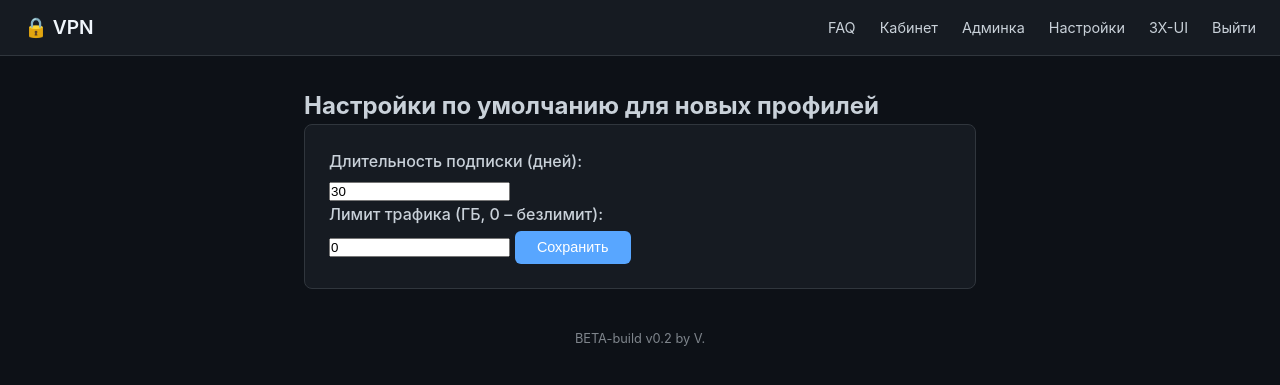
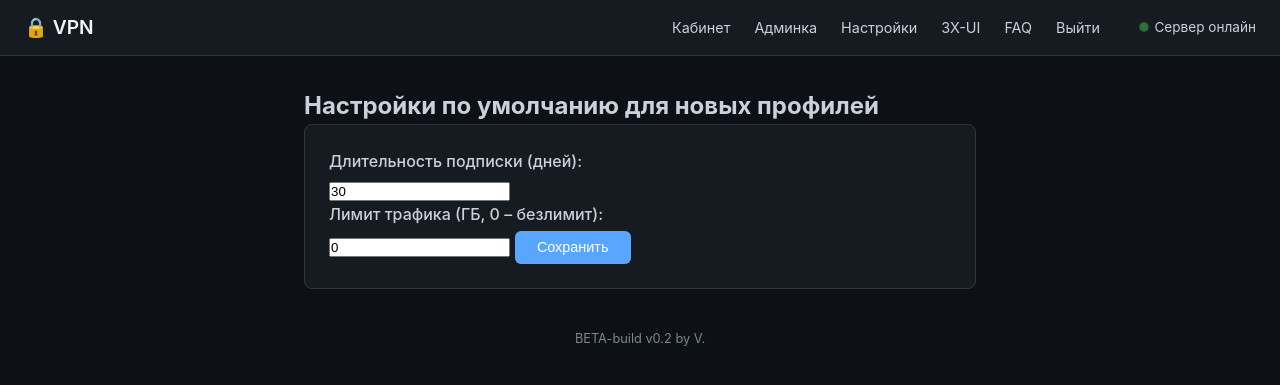
Before and after one commit to by-vshrd/web_panel, a Django app: page /accounts/admin-settings/ in a window 1280 px wide. Shown: the top 385 px of the page. Run offline with Django 5.2, Linux system fonts and the light colour scheme; the visitor is signed in with stand-in values (Sample User, id 1); data comes from the database, SQL or seed files in the repository; data that the repository does not hold is empty.

```diff
--- a/templates/base.html
+++ b/templates/base.html
@@ -139,27 +139,20 @@
             opacity: 0.6;
             padding: 1rem 0;
         }
-        .status-indicator {
+        /* Индикатор статуса в навбаре */
+        .navbar-status {
             display: flex;
             align-items: center;
-            justify-content: center;
-            gap: 0.5rem;
-            margin: 1.5rem 0;
-            padding: 0.6rem 1.2rem;
-            border-radius: 8px;
-            background: rgba(255,255,255,0.04);
-            border: 1px solid var(--border);
-            font-size: 0.95rem;
-            font-weight: 500;
+            gap: 0.4rem;
+            font-size: 0.85rem;
             color: var(--text);
-            transition: border-color 0.3s, background 0.3s;
+            margin-left: 1rem;
         }
         .status-dot {
-            width: 10px;
-            height: 10px;
+            width: 8px;
+            height: 8px;
             border-radius: 50%;
             background: gray;
-            box-shadow: 0 0 8px currentColor;
             animation: pulse 2s infinite;
         }
         .status-dot.online { background: var(--success); }
@@ -176,18 +169,24 @@
         <a href="/" class="logo">🔒 VPN</a>
         <nav>
             {% if user.is_authenticated %}
-            <a href="{% url 'faq' %}">FAQ</a>
                 <a href="{% url 'dashboard' %}">Кабинет</a>
                 {% if user.is_staff %}
                     <a href="{% url 'admin_dashboard' %}">Админка</a>
                     <a href="{% url 'admin_settings' %}">Настройки</a>
                     <a href="https://78.17.4.72:32894/login/panel/" target="_blank">3X-UI</a>
                 {% endif %}
+                <a href="{% url 'faq' %}">FAQ</a>
                 <a href="{% url 'logout' %}">Выйти</a>
             {% else %}
+                <a href="{% url 'faq' %}">FAQ</a>
                 <a href="{% url 'login' %}">Войти</a>
                 <a href="{% url 'signup' %}" class="btn">Регистрация</a>
             {% endif %}
+            <!-- Статус сервера -->
+            <span class="navbar-status" id="navbar-status">
+                <span id="status-dot" class="status-dot"></span>
+                <span id="status-text">Проверка...</span>
+            </span>
         </nav>
     </div>
     <div class="container">
@@ -201,5 +200,28 @@
         {% block content %}{% endblock %}
         <div class="footer-note">BETA-build v0.2 by V.</div>
     </div>
+
+    <script>
+        async function updateServerStatus() {
+            const dot = document.getElementById('status-dot');
+            const text = document.getElementById('status-text');
+            try {
+                const response = await fetch('/accounts/server-status/');
+                const data = await response.json();
+                if (data.online) {
+                    dot.className = 'status-dot online';
+                    text.textContent = 'Сервер онлайн';
+                } else {
+                    dot.className = 'status-dot offline';
+                    text.textContent = 'Сервер офлайн';
+                }
+            } catch (e) {
+                dot.className = 'status-dot offline';
+                text.textContent = 'Сервер офлайн';
+            }
+        }
+        setInterval(updateServerStatus, 30000);
+        updateServerStatus();
+    </script>
 </body>
 </html>
```
